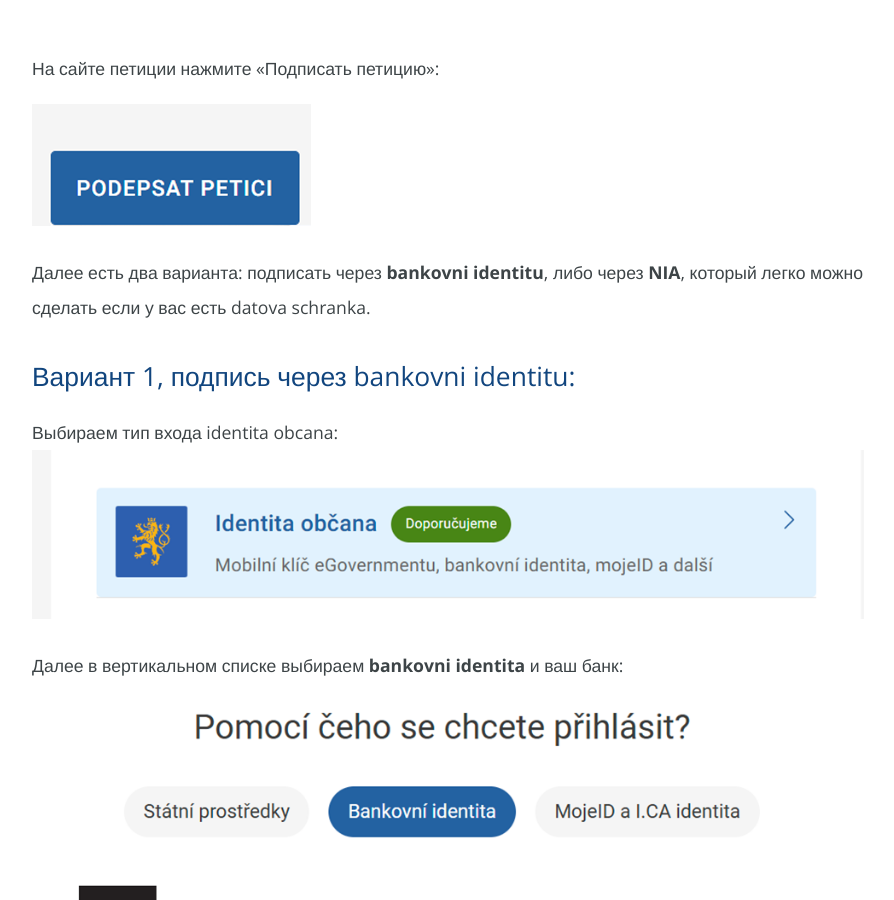
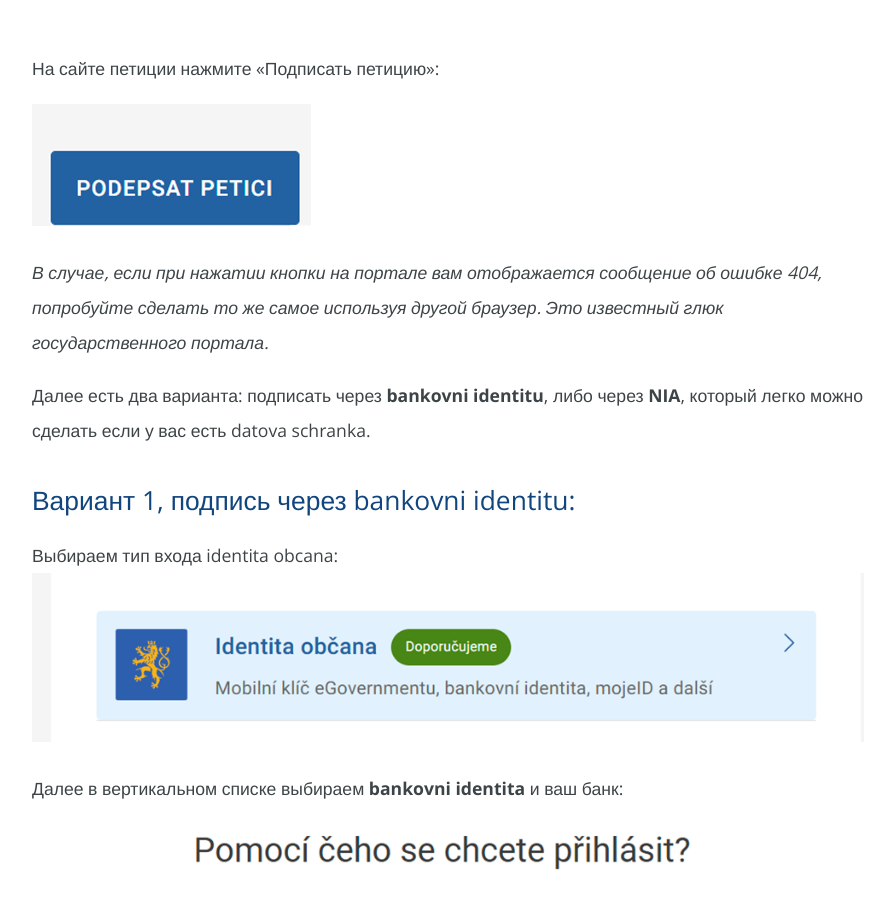
Before and after one commit to thewulf7/jsmelide, a Jekyll site: the page built from govcz_ru.md, in a window 1280 px wide and 900 px high, scrolled down 917 px. Shown: the whole window, without its empty margins (192-1086 px from the left). Built offline with Jekyll 4.4.1, drawn with Linux system fonts in a browser that asks for light colours; comment, search, counter and statistics services are not loaded.

Commit message:
Update govcz_ru.md

```diff
--- a/govcz_ru.md
+++ b/govcz_ru.md
@@ -17,6 +17,8 @@
 На сайте петиции нажмите «Подписать петицию»:
 
 ![](assets/images/govcz1.png)
+
+_В случае, если при нажатии кнопки на портале вам отображается сообщение об ошибке 404, попробуйте сделать то же самое используя другой браузер. Это известный глюк государственного портала._
 
 Далее есть два варианта: подписать через **bankovni identitu**, либо через **NIA**, который легко можно сделать если у вас есть datova schranka.
 
```
